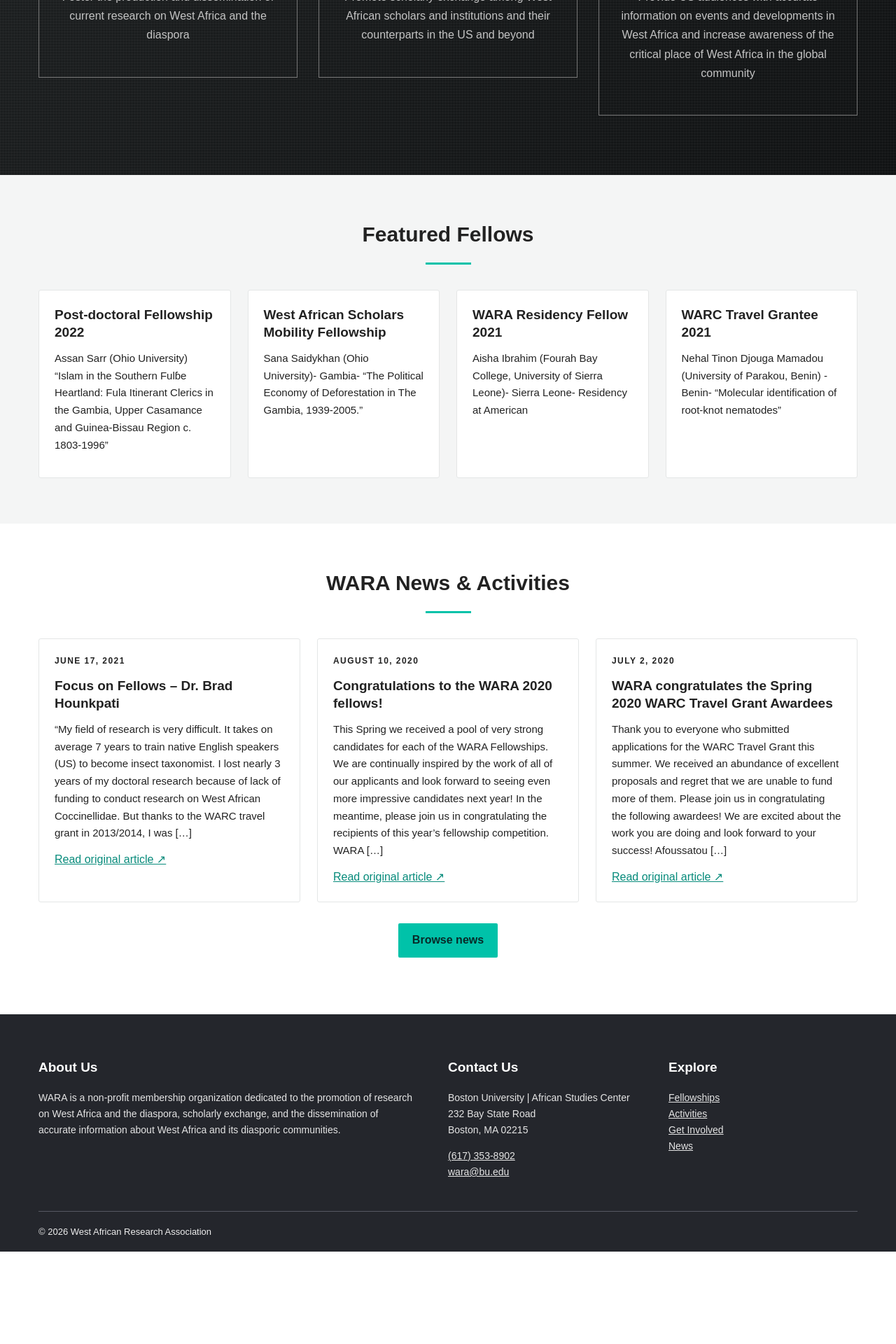
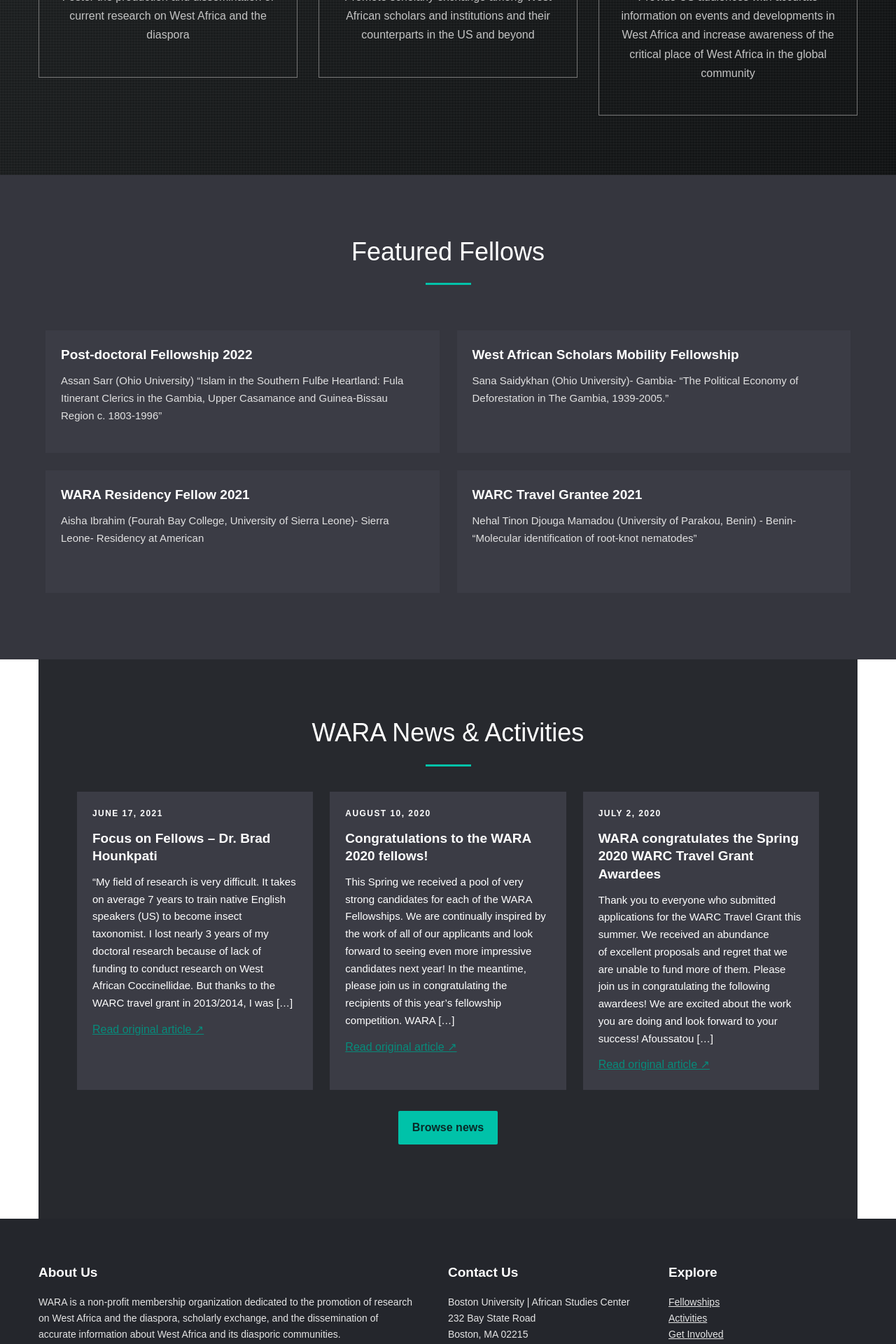
Before and after one commit to warawebsite/westafricanresearchassociation, a Jekyll site: the page built from docs/index.html, in a window 1280 px wide. Shown: the part 731-2651 px from the top of the page at 70% size. Built offline with Jekyll 4.4.1, drawn with Linux system fonts in a browser that asks for light colours; before the commit the page ends 2519 px from its top, so only the background shows below that.

Commit message:
Match original WARA dark homepage sections

```diff
--- a/docs/assets/css/site.css
+++ b/docs/assets/css/site.css
@@ -377,3 +377,62 @@
     grid-template-columns: 1fr;
   }
 }
+
+/* WARA ORIGINAL HOMEPAGE SECTION STYLING */
+.wara-fellows {
+  background: #35363e !important;
+  color: #fff;
+  padding: 80px 0 95px;
+}
+.wara-fellows .section-title,
+.wara-news .section-title {
+  color: #fff !important;
+  text-align: center;
+  font-size: 36px;
+  font-weight: 400;
+}
+.wara-fellows .section-title::after,
+.wara-news .section-title::after {
+  background: #00c2a9;
+}
+.wara-fellows .cards {
+  display: grid;
+  grid-template-columns: repeat(2,minmax(0,1fr));
+  gap: 25px;
+  max-width: 1150px;
+  margin: 65px auto 0;
+}
+.wara-fellows .card {
+  background: #3b3c45;
+  color: #fff;
+  border: 0;
+  border-radius: 0;
+  box-shadow: none;
+}
+.wara-fellows .card h3 {
+  color: #fff;
+}
+.wara-fellows .card p {
+  color: #e1e1e1;
+}
+.wara-news {
+  background: #27292e;
+  color: #fff;
+  max-width: none !important;
+  padding: 75px max(20px,calc((100% - 1170px)/2)) 90px;
+}
+.wara-news .card {
+  background: #3b3c45;
+  color: #fff;
+  border: 0;
+  border-radius: 0;
+}
+.wara-news .card h3,
+.wara-news .card p {
+  color: #fff;
+}
+@media(max-width:700px) {
+  .wara-fellows .cards {
+    grid-template-columns: 1fr;
+  }
+}
--- a/docs/index.html
+++ b/docs/index.html
@@ -48,12 +48,12 @@
 </div>
 </div>
 </section>
-<section class="section alt"><div class="wrap"><h2 class="section-title">Featured Fellows</h2><div class="cards cards-4">
+<section class="section alt wara-fellows"><div class="wrap"><h2 class="section-title">Featured Fellows</h2><div class="cards cards-4">
 <article class="card"><div class="card-body"><h3>Post-doctoral Fellowship 2022</h3><p>Assan Sarr (Ohio University) “Islam in the Southern Fulɓe Heartland: Fula Itinerant Clerics in the Gambia, Upper Casamance and Guinea-Bissau Region c. 1803-1996”</p></div></article>
 <article class="card"><div class="card-body"><h3>West African Scholars Mobility Fellowship</h3><p>Sana Saidykhan (Ohio University)- Gambia- “The Political Economy of Deforestation in The Gambia, 1939-2005.”</p></div></article>
 <article class="card"><div class="card-body"><h3>WARA Residency Fellow 2021</h3><p>Aisha Ibrahim (Fourah Bay College, University of Sierra Leone)- Sierra Leone- Residency at American</p></div></article>
 <article class="card"><div class="card-body"><h3>WARC Travel Grantee 2021</h3><p>Nehal Tinon Djouga Mamadou (University of Parakou, Benin) - Benin- “Molecular identification of root-knot nematodes”</p></div></article>
-</div></div></section><section class="section wrap"><h2 class="section-title">WARA News &amp; Activities</h2><div class="cards cards-3">
+</div></div></section><section class="section wrap wara-news"><h2 class="section-title">WARA News &amp; Activities</h2><div class="cards cards-3">
 <article class="card"><div class="card-body"><p class="eyebrow">June 17, 2021</p><h3>Focus on Fellows – Dr. Brad Hounkpati</h3><p>“My field of research is very difficult. It takes on average 7 years to train native English speakers (US) to become insect taxonomist. I lost nearly 3 years of my doctoral research because of lack of funding to conduct research on West African Coccinellidae. But thanks to the WARC travel grant in 2013/2014, I was […]</p><a href="https://westafricanresearchassociation.org/announcements/focus-on-fellows-dr-brad-hounkpati/">Read original article ↗</a></div></article>
 <article class="card"><div class="card-body"><p class="eyebrow">August 10, 2020</p><h3>Congratulations to the WARA 2020 fellows!</h3><p>This Spring we received a pool of very strong candidates for each of the WARA Fellowships. We are continually inspired by the work of all of our applicants and look forward to seeing even more impressive candidates next year! In the meantime, please join us in congratulating the recipients of this year’s fellowship competition. WARA […]</p><a href="https://westafricanresearchassociation.org/announcements/1660/">Read original article ↗</a></div></article>
 <article class="card"><div class="card-body"><p class="eyebrow">July 2, 2020</p><h3>WARA congratulates the Spring 2020 WARC Travel Grant Awardees</h3><p>Thank you to everyone who submitted applications for the WARC Travel Grant this summer. We received an abundance of excellent proposals and regret that we are unable to fund more of them. Please join us in congratulating the following awardees! We are excited about the work you are doing and look forward to your success! Afoussatou […]</p><a href="https://westafricanresearchassociation.org/announcements/wara-congratulates-the-spring-2020-warc-travel-grant-awardees/">Read original article ↗</a></div></article>
```
